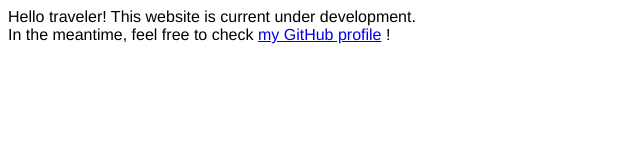
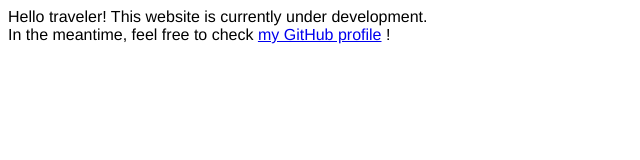
Before and after one commit to Akarys42/portfolio, a website built with webpack: page src/index.html in a window 1280 px wide. Shown: the full height of the page, 0-640 px from the left. Built offline with nearby package versions, Linux system fonts and the light colour scheme.

Commit message:
There are only so many typos a man can do

```diff
--- a/src/index.html
+++ b/src/index.html
@@ -5,6 +5,6 @@
     <title>Matteo Bertucci's personal website!</title>
   </head>
   <body style="font-family:Helvetica">
-    Hello traveler! This website is current under development. <br>In the meantime, feel free to check <a href="https://github.com/akarys42">my GitHub profile</a> !
+    Hello traveler! This website is currently under development. <br>In the meantime, feel free to check <a href="https://github.com/akarys42">my GitHub profile</a> !
   </body>
 </html>
```
